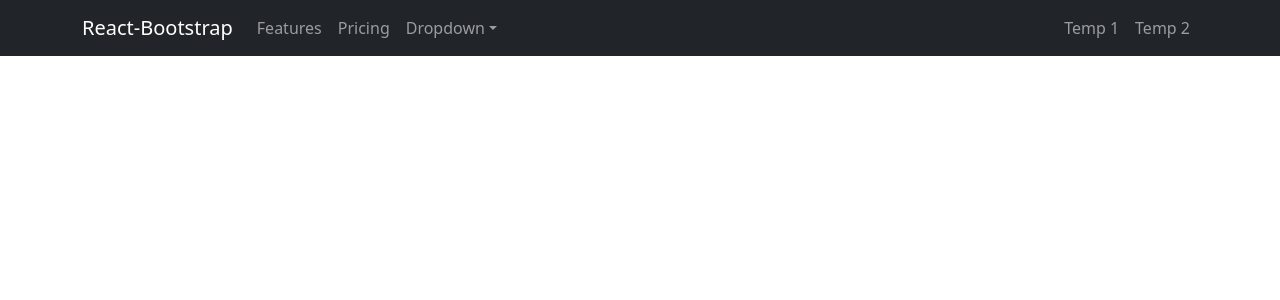
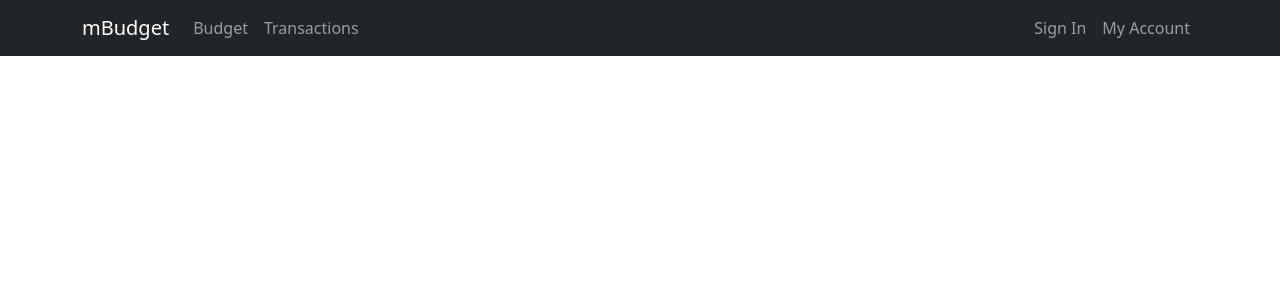
Before and after one commit to marnoux/mbudget, a Next.js app: page / in a window 1280 px wide. Shown: the top 300 px of the page. Built offline with nearby package versions, Linux system fonts and the light colour scheme.

Commit message:
Move out NavbarDropdown into its own component

```diff
--- a/src/components/Navbar/NavBarDropdown.tsx
+++ b/src/components/Navbar/NavBarDropdown.tsx
@@ -3,7 +3,7 @@ import { NavDropdown } from 'react-bootstrap';
 
 const NavBarDropdown = () => {
 	return (
-		<NavDropdown title='Dropdown' id='collasible-nav-dropdown'>
+		<NavDropdown title='Dropdown' id='collapsible-nav-dropdown'>
 			<NavDropdown.Item>Action</NavDropdown.Item>
 			<NavDropdown.Item>Another action</NavDropdown.Item>
 			<NavDropdown.Item>Something</NavDropdown.Item>
--- a/src/components/Navbar/NavigationBar.tsx
+++ b/src/components/Navbar/NavigationBar.tsx
@@ -10,17 +10,16 @@ const NavigationBar = ({ title }: NavigationBarProps) => {
 	return (
 		<Navbar collapseOnSelect expand='lg' bg='dark' variant='dark'>
 			<Container>
-				<Navbar.Brand href='#home'>React-Bootstrap</Navbar.Brand>
+				<Navbar.Brand>{title}</Navbar.Brand>
 				<Navbar.Toggle aria-controls='responsive-navbar-nav' />
 				<Navbar.Collapse id='responsive-navbar-nav'>
 					<Nav className='me-auto'>
-						<Nav.Link>Features</Nav.Link>
-						<Nav.Link>Pricing</Nav.Link>
-						<NavBarDropdown />
+						<Nav.Link>Budget</Nav.Link>
+						<Nav.Link>Transactions</Nav.Link>
 					</Nav>
 					<Nav>
-						<Nav.Link>Temp 1</Nav.Link>
-						<Nav.Link>Temp 2</Nav.Link>
+						<Nav.Link>Sign In</Nav.Link>
+						<Nav.Link>My Account</Nav.Link>
 					</Nav>
 				</Navbar.Collapse>
 			</Container>
```
